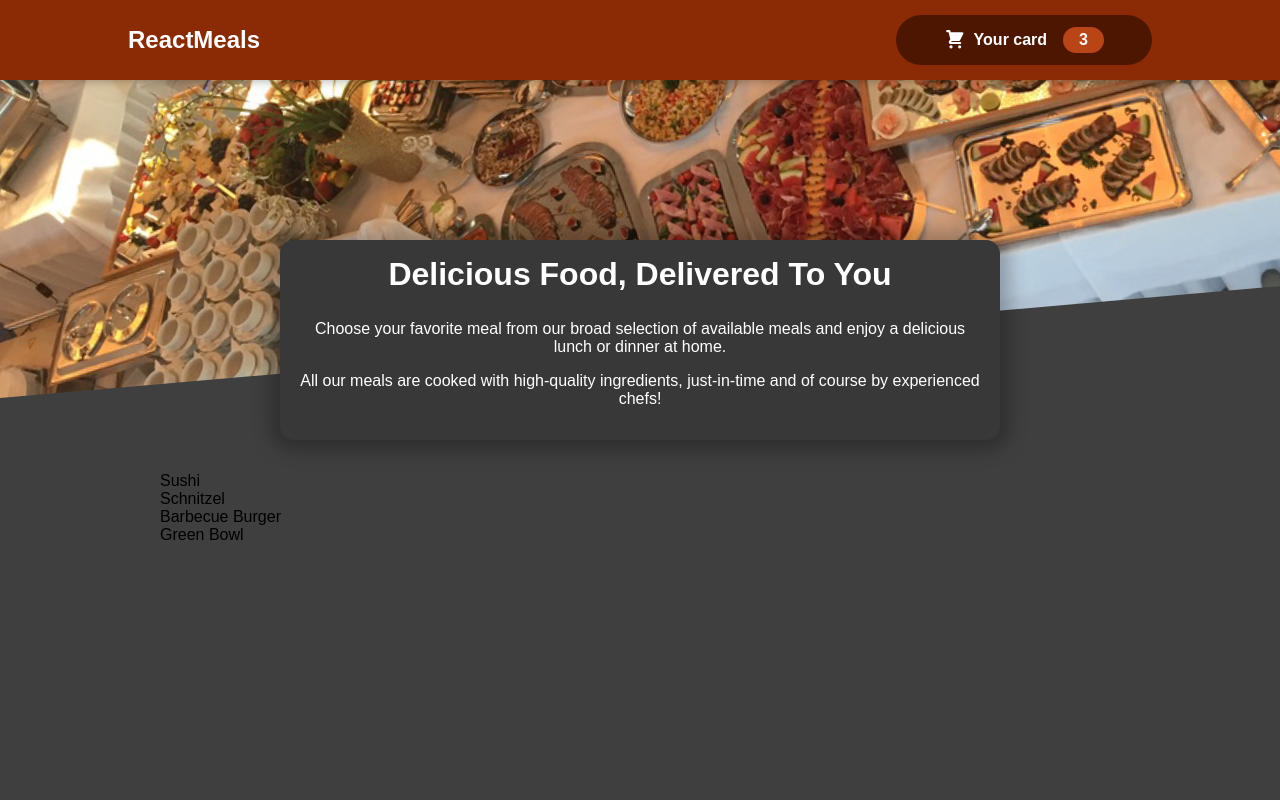
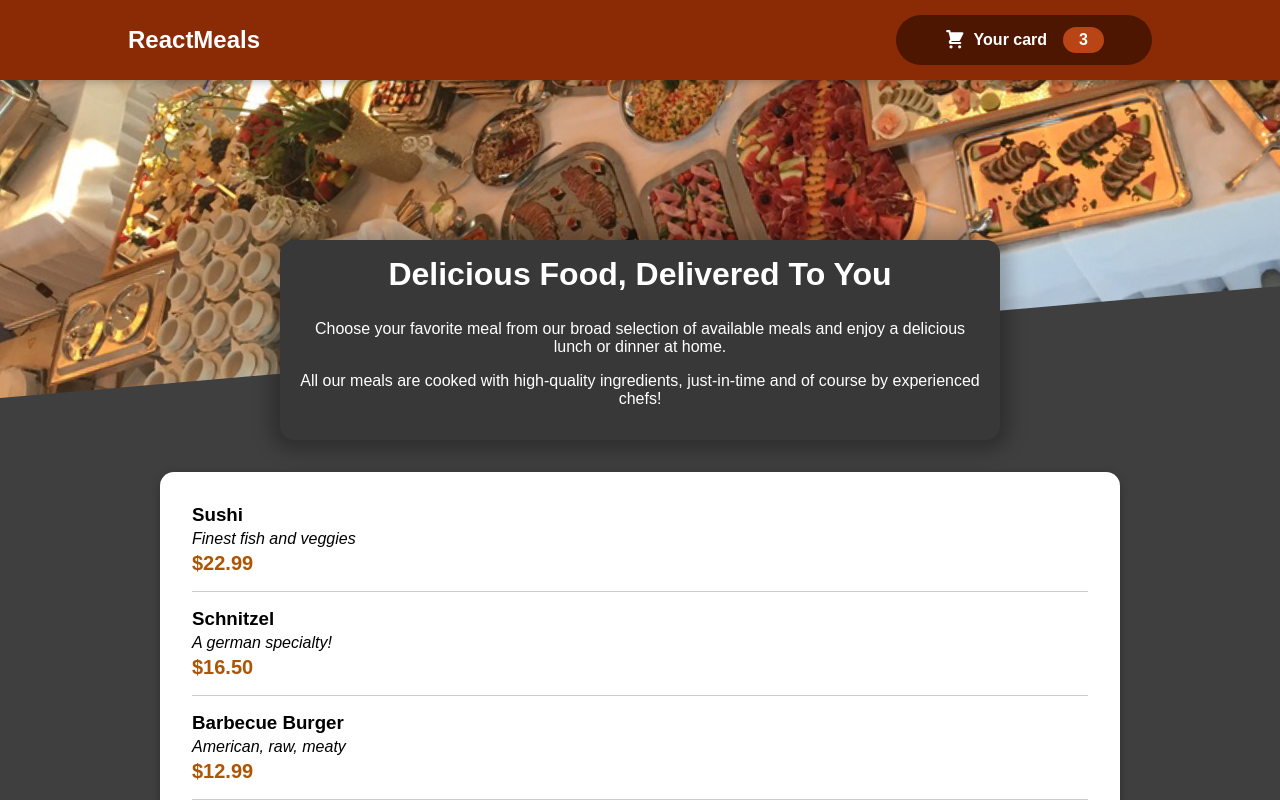
Before and after one commit to Fabianes96/react-complete-guide, a React (Create React App) app: page / in a window 1280 px wide. Shown: the top 800 px of the page. Built offline with nearby package versions, Linux system fonts and the light colour scheme.

Commit message:
Add MealItem component

```diff
--- a/src/components/Meals/AvailableMeals.js
+++ b/src/components/Meals/AvailableMeals.js
@@ -1,5 +1,7 @@
 import React from 'react';
+import { Card } from '../UI/Card';
 import classes from './AvailableMeals.module.css';
+import { MealItem } from './MealItem';
 
 
 const DUMMY_MEALS = [
@@ -28,14 +30,16 @@
       price: 18.99,
     },
   ];
-  const meals = DUMMY_MEALS.map((meal)=>{
-      return <li key={meal.id}>{meal.name}</li>
-  })
-export const AvailableMeals = () => {
+  export const AvailableMeals = () => {
+    const meals = DUMMY_MEALS.map((meal)=>{
+        return <MealItem key={meal.id} name={meal.name} description={meal.description} price={meal.price} />
+    })
   return(
     <section className={classes.meals}>
         <ul>
-            {meals}
+            <Card>
+                {meals}
+            </Card>
         </ul>
 
     </section>
--- /dev/null
+++ b/src/components/Meals/MealItem.js
@@ -0,0 +1,16 @@
+import React from 'react';
+import classes from './MealItem.module.css';
+
+export const MealItem = ({ name,description,price:prc }) => {
+    const price = `$${prc.toFixed(2)}`
+    return <li className={classes.meal}>
+        <div>
+            <h3>{name}</h3>
+            <div className={classes.description}>{description}</div>
+            <div className={classes.price}>{price}</div>
+        </div>
+        <div>
+
+        </div>
+    </li>;
+};
--- /dev/null
+++ b/src/components/Meals/MealItem.module.css
@@ -0,0 +1,22 @@
+.meal {
+    display: flex;
+    justify-content: space-between;
+    margin: 1rem;
+    padding-bottom: 1rem;
+    border-bottom: 1px solid #ccc;
+  }
+
+  .meal h3 {
+    margin: 0 0 0.25rem 0;
+  }
+
+  .description {
+    font-style: italic;
+  }
+
+  .price {
+    margin-top: 0.25rem;
+    font-weight: bold;
+    color: #ad5502;
+    font-size: 1.25rem;
+  }
--- /dev/null
+++ b/src/components/UI/Card.js
@@ -0,0 +1,7 @@
+import classes from './Card.module.css';
+
+export const Card = ({children}) => {
+  return <div className={classes.card}>
+      {children}
+  </div>;
+};
--- /dev/null
+++ b/src/components/UI/Card.module.css
@@ -0,0 +1,6 @@
+.card {
+    padding: 1rem;
+    box-shadow: 0 2px 8px rgba(0, 0, 0, 0.25);
+    border-radius: 14px;
+    background-color: white;
+  }
```
Also changed, not shown: src/components/Meals/MealItemForm.js (added).
